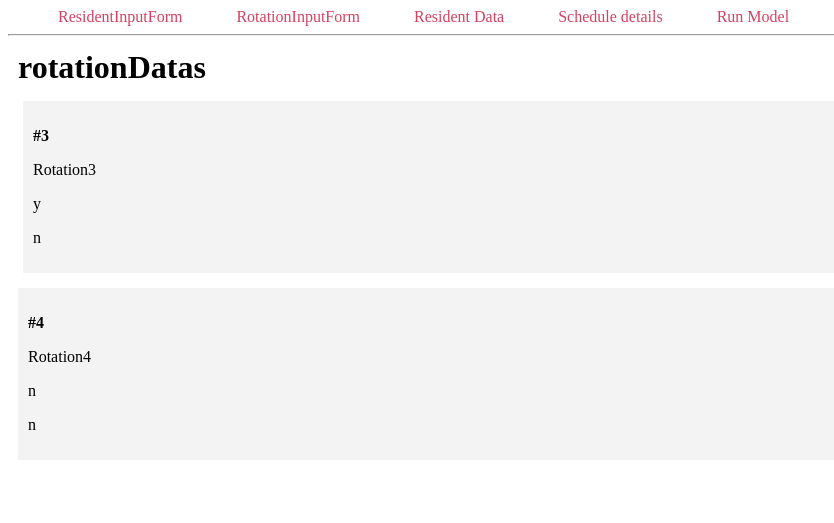
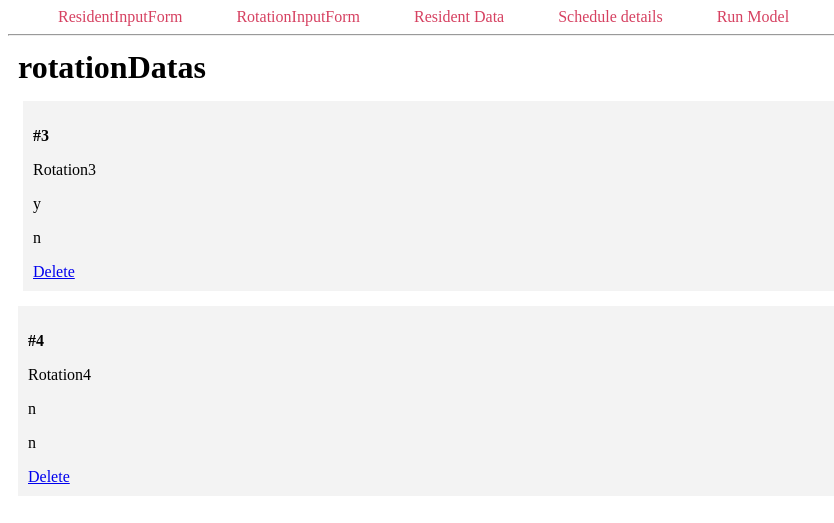
Before and after one commit to silaslll/ISE321_RotationModel, a Flask app: page /myData in a window 1280 px wide. Shown: the top 523 px of the page, without its empty margins (0-834 px from the left). Run offline with Flask 2, Linux system fonts and the light colour scheme; data comes from the database, SQL or seed files in the repository; both versions use the stored data as it was after the commit.

Commit message:
add delete"

```diff
--- a/Rotation_Model/main.py
+++ b/Rotation_Model/main.py
@@ -2,7 +2,7 @@
 import math
 import gurobipy as gp
 from gurobipy import GRB
-from flask import Flask, render_template, url_for, request, session
+from flask import Flask, render_template, url_for, request, session ,redirect
 from flask_sqlalchemy import SQLAlchemy  # This module is used for database management
 import os # set the path of the databse relative to the Flask app
 from datetime import datetime
@@ -273,6 +273,26 @@ def runModel():
   result = model()
   return render_template('runModel.html', result = result)
 
+@app.route('/deleteResident/<int:id>')
+def deleteResident(id):
+  resident_to_delete = Store_Resident_data.query.get_or_404(id);
+  try:
+    db.session.delete(resident_to_delete)
+    db.session.commit()
+    return redirect('/myData2')
+  except:
+    return "Deletion Problem"
+
+@app.route('/deleteRotation/<int:id>')
+def deleteRotation(id):
+  rotation_to_delete = Store_Rotation_data.query.get_or_404(id);
+  try:
+    db.session.delete(rotation_to_delete)
+    db.session.commit()
+    return redirect('/myData')
+  except:
+    return "Deletion Problem"
+
 def calculate(form):
   result = "!"
   return result
--- a/Rotation_Model/templates/myData.html
+++ b/Rotation_Model/templates/myData.html
@@ -61,7 +61,7 @@
                 <p>{{ rotationData.rotationName }}</p>
                 <p>{{ rotationData.mustDo }}</p>
                 <p>{{ rotationData.busy }}</p>
-
+                <a href = "/deleteRotation/{{rotationData.rotationId}}"> Delete </a>
                  <!--<p>Joined: {{ rotationData.created_at }}</p>
                 <div class="bio">
                     <h4>Bio</h4>
--- a/Rotation_Model/templates/myData2.html
+++ b/Rotation_Model/templates/myData2.html
@@ -60,6 +60,7 @@
                 <p><b>#{{ residentData.residentId }}</b></p>
                 <p>{{ residentData.name }}</p>
                 <p>{{ residentData.allYear }}</p>
+                <a href = "/deleteResident/{{residentData.residentId}}"> Delete </a>
                 </div>
             </div>
         {% endfor %}
```
Also changed, not shown: Rotation_Model/data.db.
